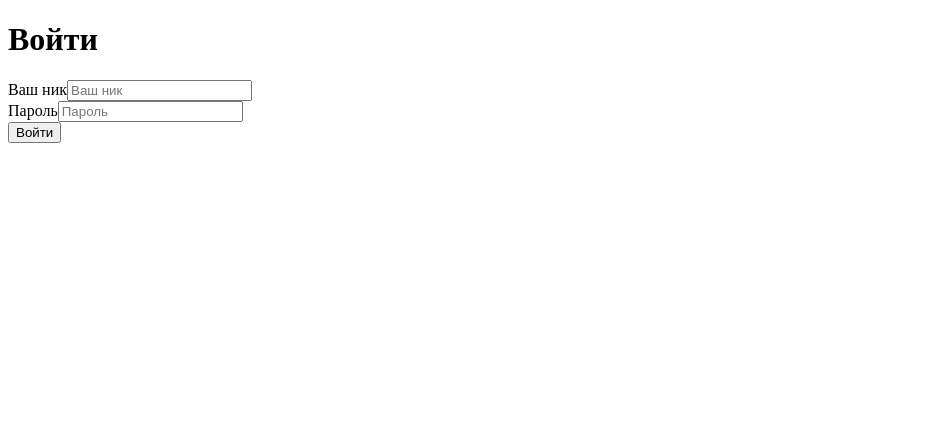
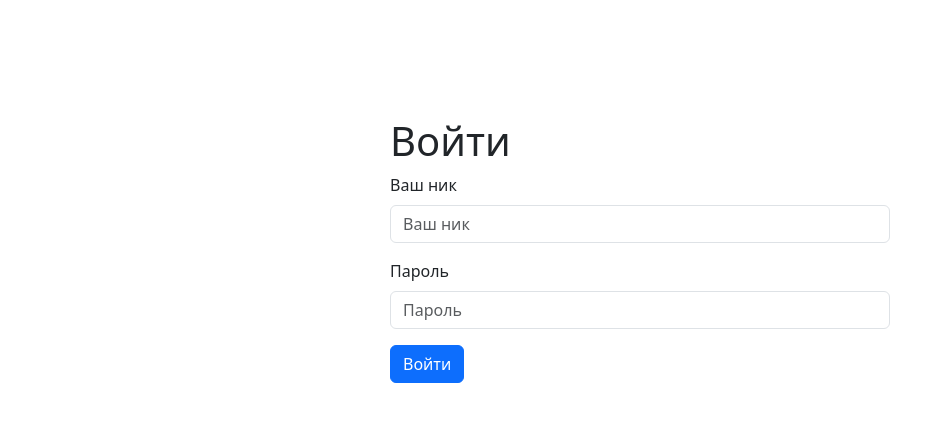
Before and after one commit to ankechkina/frontend-project-12, a React (Create React App) app in the folder frontend/: page /login in a window 1280 px wide. Shown: the top 422 px of the page, without its empty margins (0-945 px from the left). Built offline with nearby package versions, Linux system fonts and the light colour scheme.

Commit message:
add styles

```diff
--- a/frontend/package.json
+++ b/frontend/package.json
@@ -7,11 +7,14 @@
     "@testing-library/jest-dom": "^5.17.0",
     "@testing-library/react": "^13.4.0",
     "@testing-library/user-event": "^13.5.0",
+    "bootstrap": "^5.3.3",
     "formik": "^2.4.6",
     "react": "^18.3.1",
+    "react-bootstrap": "^2.10.2",
     "react-dom": "^18.3.1",
     "react-router-dom": "^6.23.1",
-    "react-scripts": "5.0.1",
+    "react-scripts": "^5.0.1",
+    "reactstrap": "^9.2.2",
     "web-vitals": "^2.1.4"
   },
   "scripts": {
--- /dev/null
+++ b/frontend/src/App.css
@@ -0,0 +1,11 @@
+.container {
+	display: flex;
+	justify-content: center;
+	align-items: center;
+	height: 100vh;
+	margin-top: -150px;
+}
+
+form {
+	min-width: 500px;
+}
--- a/frontend/src/components/Home.js
+++ b/frontend/src/components/Home.js
@@ -1,5 +1,9 @@
 import React from 'react';
 
-const Home = () => <h1>Home Page</h1>;
+const Home = () => (
+  <div className="container">
+    <h1>Home Page</h1>
+  </div>
+);
 
 export default Home;
--- a/frontend/src/components/Login.js
+++ b/frontend/src/components/Login.js
@@ -1,20 +1,24 @@
 import React from 'react';
 import { Formik, Form, Field } from 'formik';
+import {
+  FormGroup, Label, Input, Button,
+} from 'reactstrap';
 
 const Login = () => (
-  <div>
+  <div className="container">
     <Formik
       initialValues={{ username: '', password: '' }}
       onSubmit={({ setSubmitting }) => {
-        console.log('success!');
+        console.log('Form is validated! Submitting the form...');
         setSubmitting(false);
       }}
     >
       {({ isSubmitting }) => (
         <Form>
           <h1>Войти</h1>
-          <div>
-            <label htmlFor="username">Ваш ник</label>
+          <FormGroup>
+            {' '}
+            <Label htmlFor="username">Ваш ник</Label>
             <Field
               name="username"
               type="text"
@@ -22,10 +26,13 @@ const Login = () => (
               required
               placeholder="Ваш ник"
               id="username"
+              className="form-control"
+              as={Input}
             />
-          </div>
-          <div>
-            <label htmlFor="password">Пароль</label>
+          </FormGroup>
+          <FormGroup>
+            {' '}
+            <Label htmlFor="password">Пароль</Label>
             <Field
               name="password"
               type="password"
@@ -33,11 +40,14 @@ const Login = () => (
               required
               placeholder="Пароль"
               id="password"
+              className="form-control"
+              as={Input}
             />
-          </div>
-          <button type="submit" disabled={isSubmitting}>
+          </FormGroup>
+          <Button type="submit" color="primary" disabled={isSubmitting}>
+            {' '}
             Войти
-          </button>
+          </Button>
         </Form>
       )}
     </Formik>
--- a/frontend/src/components/NotFound.js
+++ b/frontend/src/components/NotFound.js
@@ -1,5 +1,9 @@
 import React from 'react';
 
-const NotFound = () => <h1>404 - Page Not Found</h1>;
+const NotFound = () => (
+  <div className="container">
+    <h1>404 - Page Not Found</h1>
+  </div>
+);
 
 export default NotFound;
--- a/frontend/src/index.js
+++ b/frontend/src/index.js
@@ -1,6 +1,8 @@
 import React from 'react';
 import ReactDOM from 'react-dom/client';
 import App from './App';
+import 'bootstrap/dist/css/bootstrap.min.css';
+import './App.css';
 
 const root = ReactDOM.createRoot(document.getElementById('root'));
 root.render(
```
Also changed, not shown: 1 other file (tests, documents, lock files or other folders).
